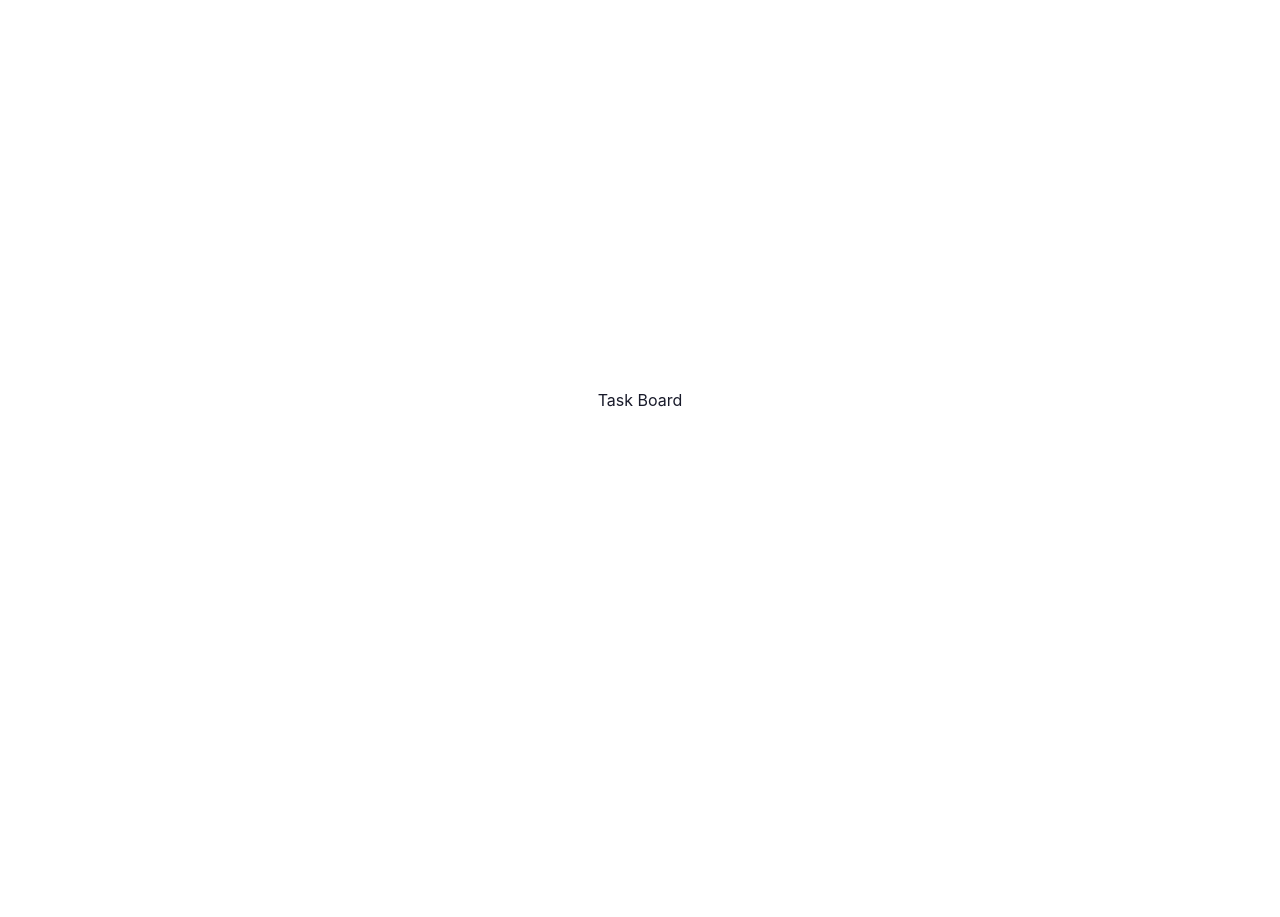
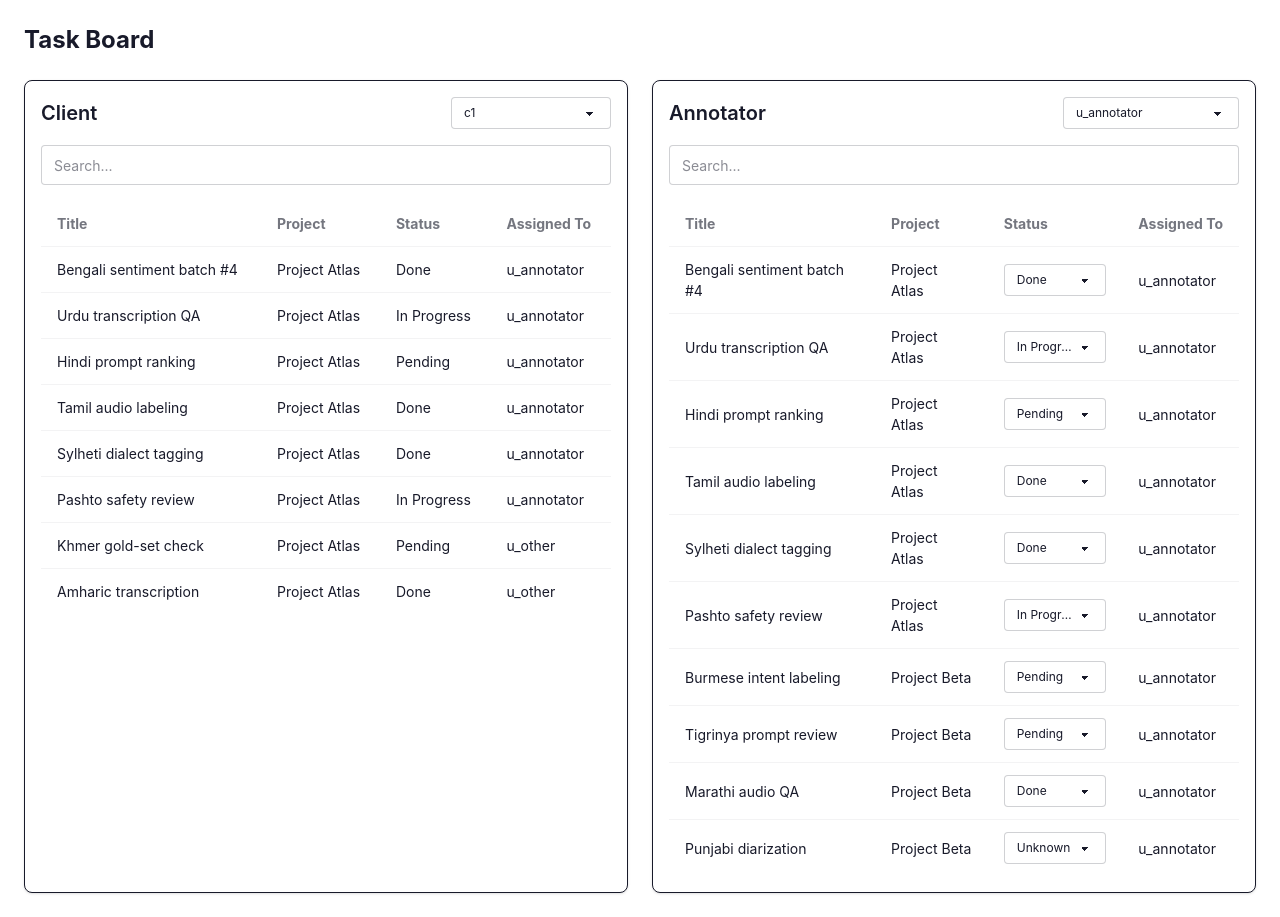
Before and after one commit to Apurbo810/saytica-software-intern-task, a Next.js app: page /task-board in a window 1280 px wide. Before the commit the page ends 800 px from the top, so only its background shows below. Built offline with nearby package versions, Linux system fonts and the light colour scheme.

Commit message:
task done only desing left

```diff
--- /dev/null
+++ b/app/api/tasks/route.ts
@@ -0,0 +1,7 @@
+import { getTasks } from "@/lib/tasks";
+
+export async function GET() {
+  const tasks = getTasks();
+
+  return Response.json(tasks);
+}
--- a/app/task-board/page.tsx
+++ b/app/task-board/page.tsx
@@ -1,10 +1,234 @@
-export default function Home() {
+"use client";
+
+import { useMemo, useState } from "react";
+
+import Table from "@/components/table/table";
+import { getTasks } from "@/lib/tasks";
+import { Task } from "@/types/task";
+
+type TaskStatus = Exclude<Task["status"], "">;
+
+const initialTasks = getTasks();
+
+const statusOptions: TaskStatus[] = [
+  "pending",
+  "in_progress",
+  "done",
+];
+
+const statusLabels: Record<TaskStatus, string> = {
+  pending: "Pending",
+  in_progress: "In Progress",
+  done: "Done",
+};
+
+const formatStatus = (status: Task["status"]) =>
+  status ? statusLabels[status] : "Unknown";
+
+export default function TaskBoard() {
+  const [tasks, setTasks] =
+    useState(initialTasks);
+
+  const clientIds = useMemo(
+    () =>
+      Array.from(
+        new Set(
+          tasks.map((task) => task.clientId)
+        )
+      ),
+    [tasks]
+  );
+
+  const annotators = useMemo(
+    () =>
+      Array.from(
+        new Set(
+          tasks.map(
+            (task) => task.assignedTo
+          )
+        )
+      ),
+    [tasks]
+  );
+
+  const [selectedClientId, setSelectedClientId] =
+    useState(clientIds[0] ?? "");
+
+  const [
+    selectedAnnotator,
+    setSelectedAnnotator,
+  ] = useState(annotators[0] ?? "");
+
+  const updateStatus = (
+    taskId: string,
+    status: TaskStatus
+  ) => {
+    setTasks((currentTasks) =>
+      currentTasks.map((task) =>
+        task.id === taskId
+          ? { ...task, status }
+          : task
+      )
+    );
+  };
+
+  const clientColumns = [
+    {
+      key: "title",
+      label: "Title",
+    },
+    {
+      key: "projectName",
+      label: "Project",
+    },
+    {
+      key: "status",
+      label: "Status",
+      render: (
+        value: Task[keyof Task]
+      ) =>
+        formatStatus(
+          value as Task["status"]
+        ),
+    },
+    {
+      key: "assignedTo",
+      label: "Assigned To",
+    },
+  ] as const;
+
+  const annotatorColumns = [
+    {
+      key: "title",
+      label: "Title",
+    },
+    {
+      key: "projectName",
+      label: "Project",
+    },
+    {
+      key: "status",
+      label: "Status",
+      render: (
+        value: Task[keyof Task],
+        row: Task
+      ) => (
+        <select
+          className="select select-bordered select-sm w-full max-w-36"
+          value={value as Task["status"]}
+          onChange={(event) =>
+            updateStatus(
+              row.id,
+              event.target
+                .value as TaskStatus
+            )
+          }
+        >
+          {!value && (
+            <option value="" disabled>
+              Unknown
+            </option>
+          )}
+
+          {statusOptions.map((status) => (
+            <option
+              key={status}
+              value={status}
+            >
+              {statusLabels[status]}
+            </option>
+          ))}
+        </select>
+      ),
+    },
+    {
+      key: "assignedTo",
+      label: "Assigned To",
+    },
+  ] as const;
+
+  const clientTasks = tasks.filter(
+    (task) =>
+      task.clientId === selectedClientId
+  );
+
+  const annotatorTasks = tasks.filter(
+    (task) =>
+      task.assignedTo ===
+      selectedAnnotator
+  );
+
   return (
-    <div className="flex flex-col flex-1 items-center justify-center">
-      <h1>Task Board</h1>
+    <div className="flex flex-1 flex-col p-6">
+      <h1 className="mb-6 text-2xl font-bold">
+        Task Board
+      </h1>
 
+      <div className="grid grid-cols-1 gap-6 lg:grid-cols-2">
+        <div className="rounded-lg border bg-base-100 p-4 shadow-sm">
+          <div className="mb-4 flex flex-col gap-3 sm:flex-row sm:items-center sm:justify-between">
+            <h2 className="text-xl font-semibold">
+              Client
+            </h2>
+
+            <select
+              className="select select-bordered select-sm w-full sm:w-40"
+              value={selectedClientId}
+              onChange={(event) =>
+                setSelectedClientId(
+                  event.target.value
+                )
+              }
+            >
+              {clientIds.map((clientId) => (
+                <option
+                  key={clientId}
+                  value={clientId}
+                >
+                  {clientId}
+                </option>
+              ))}
+            </select>
+          </div>
+
+          <Table
+            data={clientTasks}
+            columns={clientColumns}
+          />
+        </div>
+
+        <div className="rounded-lg border bg-base-100 p-4 shadow-sm">
+          <div className="mb-4 flex flex-col gap-3 sm:flex-row sm:items-center sm:justify-between">
+            <h2 className="text-xl font-semibold">
+              Annotator
+            </h2>
+
+            <select
+              className="select select-bordered select-sm w-full sm:w-44"
+              value={selectedAnnotator}
+              onChange={(event) =>
+                setSelectedAnnotator(
+                  event.target.value
+                )
+              }
+            >
+              {annotators.map((annotator) => (
+                <option
+                  key={annotator}
+                  value={annotator}
+                >
+                  {annotator}
+                </option>
+              ))}
+            </select>
+          </div>
+
+          <Table
+            data={annotatorTasks}
+            columns={annotatorColumns}
+          />
+        </div>
+      </div>
     </div>
-
-
   );
 }
--- a/components/table/table.tsx
+++ b/components/table/table.tsx
@@ -1,93 +1,70 @@
 "use client";
 
-import { useMemo, useState } from "react";
+import { ReactNode, useMemo, useState } from "react";
 
 type Column<T> = {
   key: keyof T;
   label: string;
+  render?: (value: T[keyof T], row: T) => ReactNode;
 };
 
-type TableProps<T> = {
+type TableProps<T extends { id: string }> = {
   data: T[];
   columns: ReadonlyArray<Column<T>>;
 };
 
-export default function Table<
-  T extends { id: string }
->({
+export default function Table<T extends { id: string }>({
   data,
   columns,
 }: TableProps<T>) {
-  const [search, setSearch] =
-    useState("");
-
+  const [search, setSearch] = useState("");
   const [sortKey, setSortKey] =
     useState<keyof T | null>(null);
-
   const [sortOrder, setSortOrder] =
     useState<"asc" | "desc">("asc");
 
-  const filteredAndSorted =
-    useMemo(() => {
-      const filtered = data.filter(
-        (item) =>
+  const filteredAndSorted = useMemo(() => {
+    const searchValue = search.toLowerCase();
+
+    const filtered = data.filter((item) =>
       JSON.stringify(item)
         .toLowerCase()
-            .includes(
-              search.toLowerCase()
-            )
+        .includes(searchValue)
     );
 
-      if (!sortKey)
+    if (!sortKey) {
       return filtered;
+    }
 
-      return [...filtered].sort(
-        (a, b) => {
-          const aValue =
-            a[sortKey];
-          const bValue =
-            b[sortKey];
+    return [...filtered].sort((a, b) => {
+      const aValue = a[sortKey];
+      const bValue = b[sortKey];
 
-          if (aValue == null)
-            return 1;
-          if (bValue == null)
-            return -1;
+      if (aValue == null) return 1;
+      if (bValue == null) return -1;
 
-          if (aValue < bValue)
-            return sortOrder ===
-              "asc"
-              ? -1
-              : 1;
+      if (aValue < bValue) {
+        return sortOrder === "asc" ? -1 : 1;
+      }
 
-          if (aValue > bValue)
-            return sortOrder ===
-              "asc"
-              ? 1
-              : -1;
+      if (aValue > bValue) {
+        return sortOrder === "asc" ? 1 : -1;
+      }
 
       return 0;
+    });
+  }, [data, search, sortKey, sortOrder]);
+
+  const handleSort = (key: keyof T) => {
+    if (sortKey === key) {
+      setSortOrder((currentOrder) =>
+        currentOrder === "asc" ? "desc" : "asc"
+      );
+      return;
     }
-      );
-    }, [
-      data,
-      search,
-      sortKey,
-      sortOrder,
-    ]);
 
-  const handleSort = (
-    key: keyof T
-  ) => {
-    if (sortKey === key) {
-      setSortOrder((prev) =>
-        prev === "asc"
-          ? "desc"
-          : "asc"
-      );
-    } else {
     setSortKey(key);
     setSortOrder("asc");
-    }
   };
 
   return (
@@ -97,8 +74,8 @@ export default function Table<
         placeholder="Search..."
         className="input input-bordered mb-4 w-full"
         value={search}
-        onChange={(e) =>
-          setSearch(e.target.value)
+        onChange={(event) =>
+          setSearch(event.target.value)
         }
       />
 
@@ -106,47 +83,54 @@ export default function Table<
         <table className="table">
           <thead>
             <tr>
-              {columns.map(
-                (column) => (
+              {columns.map((column) => (
                 <th
-                    key={String(
-                      column.key
-                    )}
+                  key={String(column.key)}
                   className="cursor-pointer"
                   onClick={() =>
-                      handleSort(
-                        column.key
-                      )
+                    handleSort(column.key)
                   }
                 >
+                  <div className="flex items-center gap-1">
                     {column.label}
+                    {sortKey === column.key &&
+                      (sortOrder === "asc"
+                        ? "↑"
+                        : "↓")}
+                  </div>
                 </th>
-                )
-              )}
+              ))}
             </tr>
           </thead>
 
           <tbody>
-            {filteredAndSorted.map(
-              (row) => (
+            {filteredAndSorted.length > 0 ? (
+              filteredAndSorted.map((row) => (
                 <tr key={row.id}>
-                  {columns.map(
-                    (column) => (
-                      <td
-                        key={String(
-                          column.key
-                        )}
-                      >
-                        {String(
-                          row[
-                            column.key
-                          ] ?? "N/A"
+                  {columns.map((column) => (
+                    <td key={String(column.key)}>
+                      {column.render
+                        ? column.render(
+                            row[column.key],
+                            row
+                          )
+                        : String(
+                            row[column.key] ??
+                              "N/A"
                           )}
                     </td>
-                    )
-                  )}
+                  ))}
                 </tr>
-              )
+              ))
+            ) : (
+              <tr>
+                <td
+                  colSpan={columns.length}
+                 className="py-6 text-center text-base-content/60"
+                >
+                  No data found
+                </td>
+              </tr>
             )}
           </tbody>
         </table>
--- /dev/null
+++ b/data/tasks.json
@@ -0,0 +1,16 @@
+[
+  { "id": "t1",  "title": "Bengali sentiment batch #4",   "projectId": "p1", "projectName": "Project Atlas", "clientId": "c1", "assignedTo": "u_annotator", "status": "done" },
+  { "id": "t2",  "title": "Urdu transcription QA",         "projectId": "p1", "projectName": "Project Atlas", "clientId": "c1", "assignedTo": "u_annotator", "status": "in_progress" },
+  { "id": "t3",  "title": "Hindi prompt ranking",          "projectId": "p1", "projectName": "Project Atlas", "clientId": "c1", "assignedTo": "u_annotator", "status": "pending" },
+  { "id": "t4",  "title": "Tamil audio labeling",          "projectId": "p1", "projectName": "Project Atlas", "clientId": "c1", "assignedTo": "u_annotator", "status": "done" },
+  { "id": "t5",  "title": "Sylheti dialect tagging",       "projectId": "p1", "projectName": "Project Atlas", "clientId": "c1", "assignedTo": "u_annotator", "status": "done" },
+  { "id": "t6",  "title": "Pashto safety review",          "projectId": "p1", "projectName": "Project Atlas", "clientId": "c1", "assignedTo": "u_annotator", "status": "in_progress" },
+  { "id": "t7",  "title": "Khmer gold-set check",          "projectId": "p1", "projectName": "Project Atlas", "clientId": "c1", "assignedTo": "u_other",     "status": "pending" },
+  { "id": "t8",  "title": "Amharic transcription",         "projectId": "p1", "projectName": "Project Atlas", "clientId": "c1", "assignedTo": "u_other",     "status": "done" },
+  { "id": "t9",  "title": "Burmese intent labeling",       "projectId": "p2", "projectName": "Project Beta",  "clientId": "c2", "assignedTo": "u_annotator", "status": "pending" },
+  { "id": "t10", "title": "Tigrinya prompt review",        "projectId": "p2", "projectName": "Project Beta",  "clientId": "c2", "assignedTo": "u_annotator", "status": "pending" },
+  { "id": "t11", "title": "Nepali RLHF ranking",           "projectId": "p2", "projectName": "Project Beta",  "clientId": "c2", "assignedTo": "u_other",     "status": "in_progress" },
+  { "id": "t12", "title": "Marathi audio QA",              "projectId": "p2", "projectName": "Project Beta",  "clientId": "c2", "assignedTo": "u_annotator", "status": "done" },
+  { "id": "t13", "title": "Punjabi diarization",           "projectId": "p2", "projectName": "Project Beta",  "clientId": "c2", "assignedTo": "u_annotator", "status": "" },
+  { "id": "t14", "title": "Telugu OCR validation",         "projectId": "p2", "projectName": "Project Beta",  "clientId": "c2", "assignedTo": null,          "status": "pending" }
+]
--- /dev/null
+++ b/lib/tasks.ts
@@ -0,0 +1,14 @@
+import tasks from "@/data/tasks.json";
+import { Task } from "@/types/task";
+
+export const getTasks = (): Task[] => {
+  return tasks.map((task) => ({
+    ...task,
+
+    title: task.title.trim(),
+
+    assignedTo: task.assignedTo ?? "Unassigned",
+
+    status: (task.status?.trim() || "") as Task["status"],
+  }));
+};
--- /dev/null
+++ b/types/task.ts
@@ -0,0 +1,9 @@
+export interface Task {
+  id: string;
+  title: string;
+  projectId: string;
+  projectName: string;
+  clientId: string;
+  assignedTo: string;
+  status: "pending" | "in_progress" | "done" | "";
+}
```
Also changed, not shown: app/leaderboard/page.tsx (+5 -3 lines), app/page.tsx (+17 -6 lines). Lines whose indentation alone changed are shown as unchanged.
